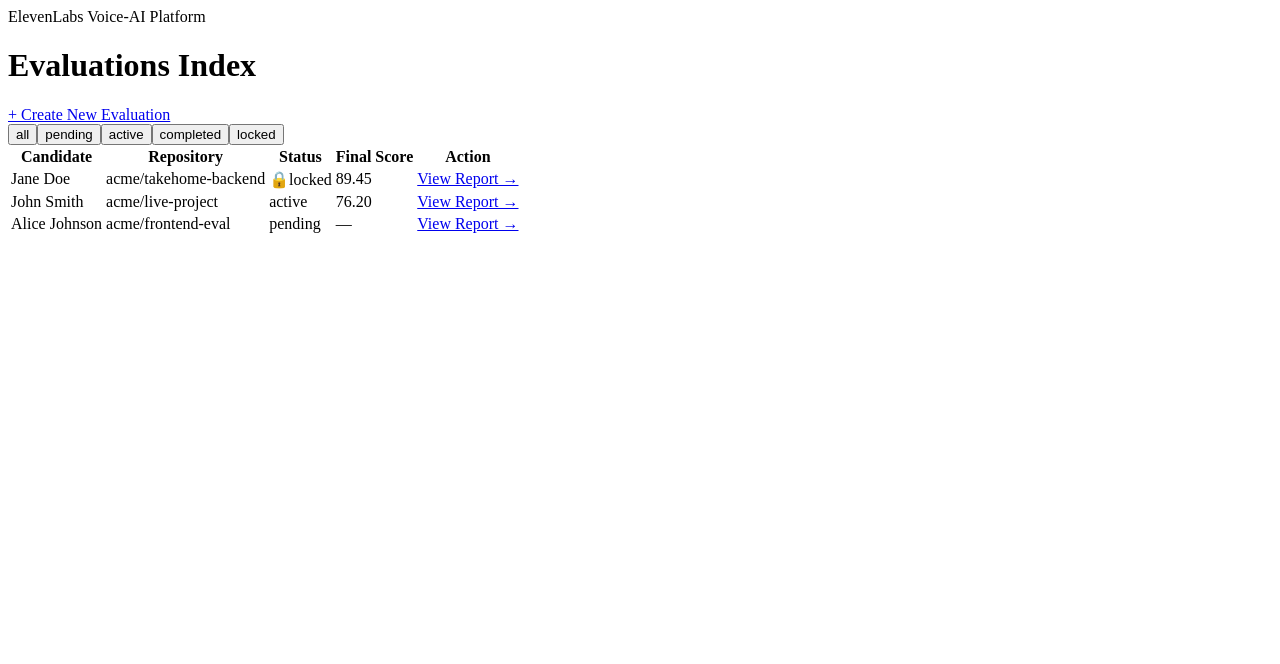
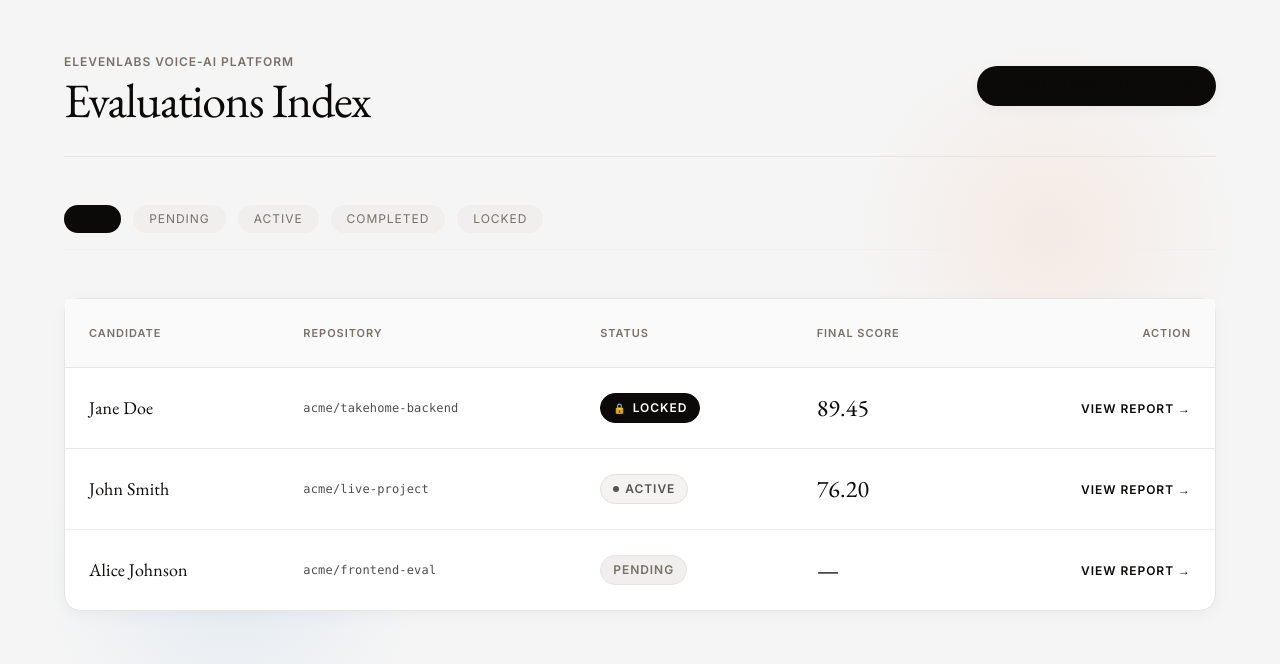
Before and after one commit to VedantSinngh/github-developer, a Next.js app in the folder frontend/: page /dashboard in a window 1280 px wide. Shown: the top 664 px of the page. Built offline with nearby package versions, Linux system fonts and the light colour scheme.

Commit message:
fix: add missing root layout.tsx for next.js app router

```diff
--- /dev/null
+++ b/frontend/src/app/layout.tsx
@@ -0,0 +1,22 @@
+import type { Metadata } from "next";
+import { Inter } from "next/font/google";
+import "./globals.css";
+
+const inter = Inter({ subsets: ["latin"] });
+
+export const metadata: Metadata = {
+  title: "Candidate Evaluation Platform",
+  description: "GitHub-based candidate evaluation platform.",
+};
+
+export default function RootLayout({
+  children,
+}: Readonly<{
+  children: React.ReactNode;
+}>) {
+  return (
+    <html lang="en">
+      <body className={inter.className}>{children}</body>
+    </html>
+  );
+}
```
